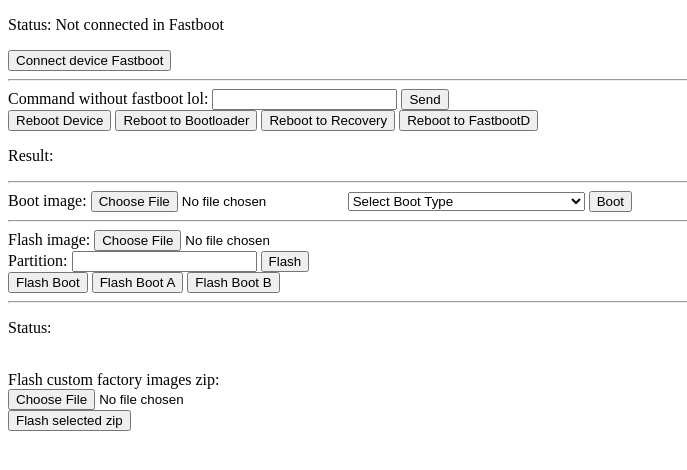
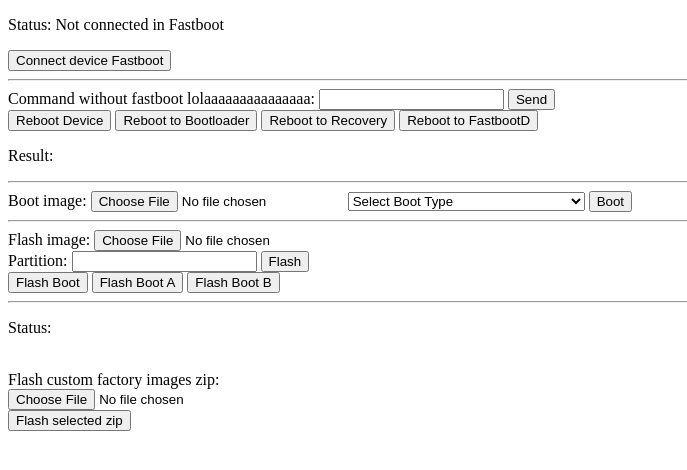
Before and after one commit to ArKT-7/nabu, a plain HTML site: page index.html in a window 1280 px wide. Shown: the whole page, without its empty margins (0-687 px from the left). Drawn offline with Linux system fonts and the light colour scheme.

Commit message:
Update index.html

```diff
--- a/index.html
+++ b/index.html
@@ -33,7 +33,7 @@
 
     <div>
         <form class="command-form">
-            <label for="command">Command without fastboot lol:</label>
+            <label for="command">Command without fastboot lolaaaaaaaaaaaaaaa:</label>
             <input type="text" name="command" class="command-input" />
             <input type="submit" value="Send" />
         </form>
```
